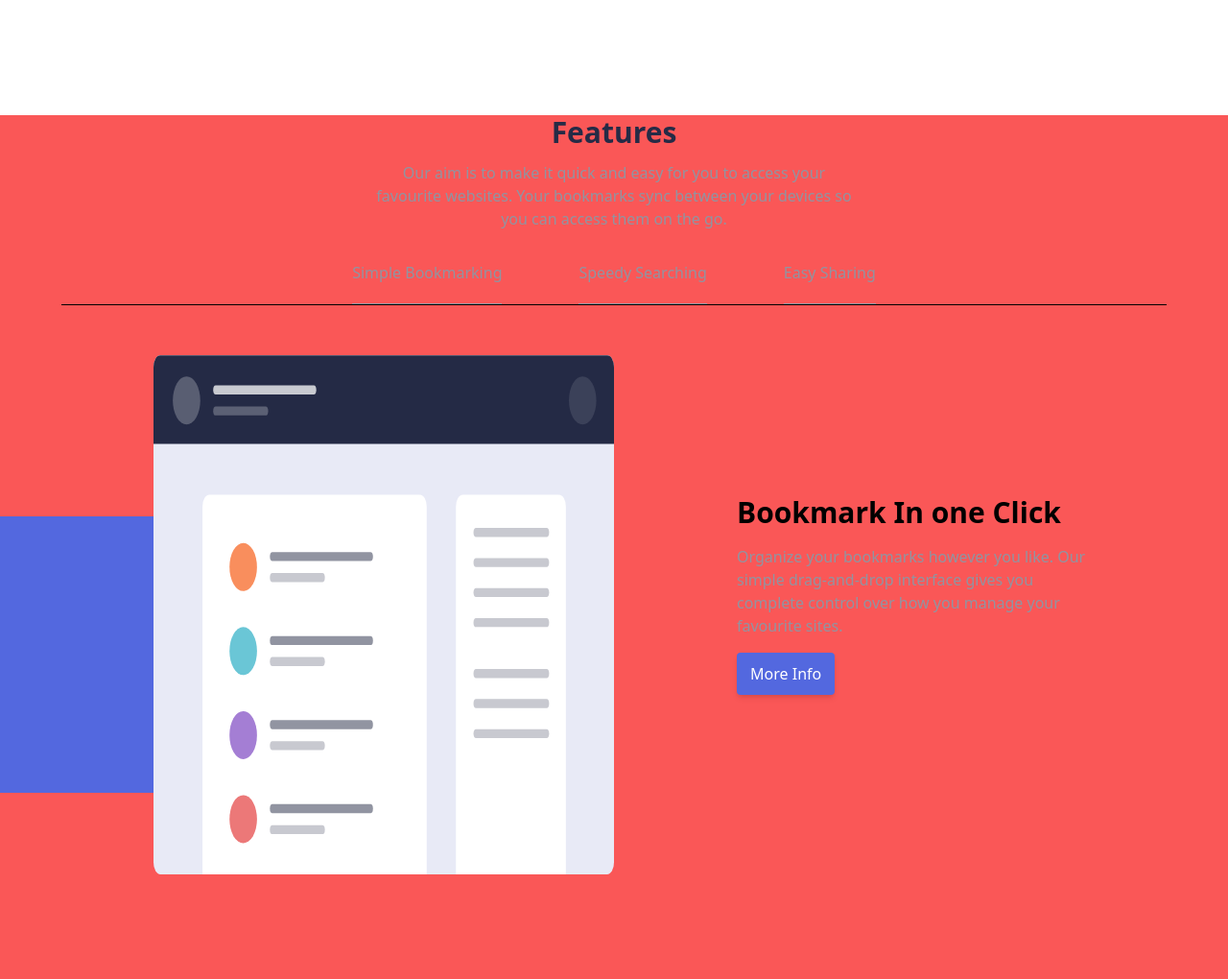
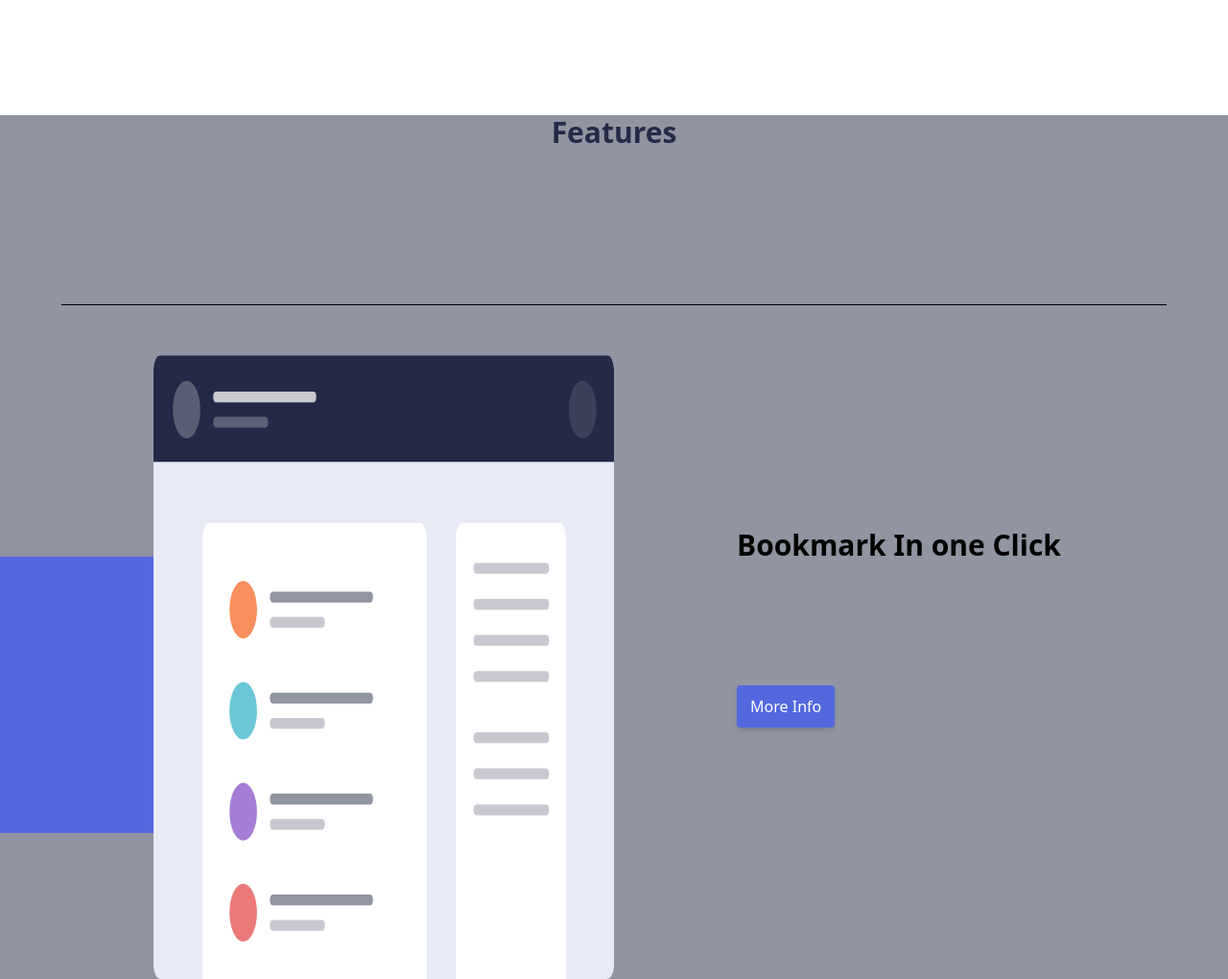
Before and after one commit to Maobugichi/bookmarks, a website: page index.html in a window 1280 px wide. Shown: the part 780-1800 px from the top of the page at 96% size. Drawn offline with Linux system fonts and the light colour scheme.

Commit message:
final commit6

```diff
--- a/index.html
+++ b/index.html
@@ -20,7 +20,7 @@
 </head>
 <body class="bg-yellow-500">
 
-  <div class="font-Rubik container block relative w-full  h-auto min-h-[450vh] max-h-[600vh] overflow-hidden">
+  <div class="font-Rubik container block relative w-full  h-auto min-h-[450vh] max-h-[1000vh] overflow-hidden">
     <nav class="nav xl:w-[85%] w-11/12 mx-auto mt-2 flex justify-between xl:mt-5  h-10 items-center" aria-label="primary">
       <div class="nav__logo w-96  inline-block">
         <img src="./images/logo-bookmark.svg" alt="bookmark logo">
@@ -78,7 +78,7 @@
         </div>
       </section>
 
-      <section class=" h-[150vh] bg-softRed xl-h-[100vh] w-full  pb-3">
+      <section class=" h-[180vh] bg-grayishBlue xl-h-[100vh] w-full  pb-3">
         <div class="columns-1  xl:mx-auto text-center flex flex-col items-center gap-3 w-full relative h-full">
           <h2 class=" text-darkBlue text-3xl font-semibold">Features</h2>
           <p class="w-4/5 text-grayishBlue xl:w-[40%]"> Our aim is to make it quick and easy for you to access your favourite websites.
--- a/index.js
+++ b/index.js
@@ -70,7 +70,7 @@ change.forEach(item => {
                     } else if (feature.title.includes("Shar") && item.innerText.includes("Shar")){
                         header.innerText = feature.title
                         para.innerText = feature.description
-                        img.src = feature.src
+                        img.src = "./images/illustration-features-tab-3.svg"
 
                     }
                     //console.log(feature.title.includes("Search"))
```
Also changed, not shown: style.css.
